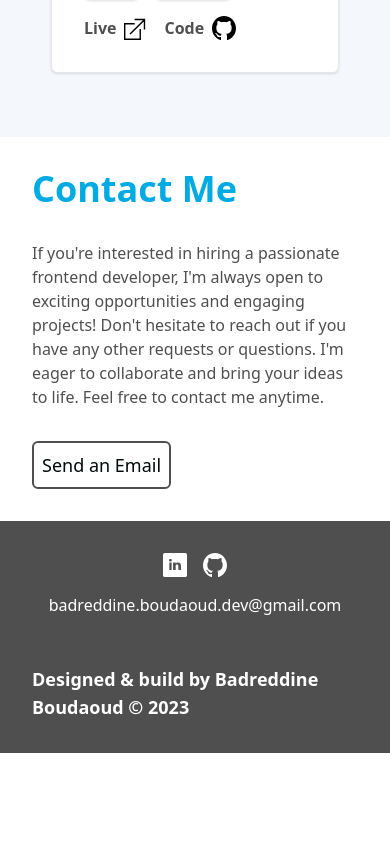
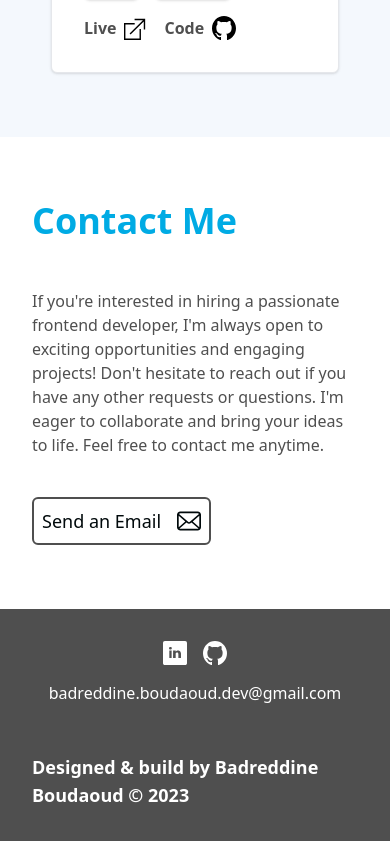
Before and after one commit to Badr-21/Portfolio-website, a React (Vite) app: page / in a window 390 px wide. Shown: the part 3668-4509 px from the top of the page. Before the commit the page ends 4421 px from the top, so only its background shows below. Built offline with nearby package versions, Linux system fonts and the light colour scheme.

Commit message:
updated ContactMe component styles and added email icon

```diff
--- a/src/Components/ContactMe.jsx
+++ b/src/Components/ContactMe.jsx
@@ -1,20 +1,23 @@
 import { forwardRef } from "react";
+import EmailIcon from "../assets/email-icon.svg";
 
 const ContactMe = forwardRef(function ContactMe(props, contactMeRef) {
    return (
-      <section ref={contactMeRef} className="py-8 lg:px-36 px-8 bg-white">
-         <h2 className="text-4xl text-PictonBlue font-semibold mb-8">Contact Me</h2>
-         <p className="text-DavysGray font-medium mb-8">
+      <section ref={contactMeRef} className="py-16 lg:px-36 px-8 bg-white">
+         <h2 className="text-4xl text-PictonBlue font-semibold mb-12">Contact Me</h2>
+         <p className="text-DavysGray font-medium mb-10">
             If you&#39;re interested in hiring a passionate frontend developer, I&#39;m always open
             to exciting opportunities and engaging projects! Don&#39;t hesitate to reach out if you
             have any other requests or questions. I&#39;m eager to collaborate and bring your ideas
             to life. Feel free to contact me anytime.
          </p>
          <button>
-            <a href="mailto:badreddine.boudaoud.dev@gmail.com">
-               <p className="relative p-2 bg-transparent text-RichBlack text-lg text-center border-2 border-DavysGray rounded-md font-medium before:absolute before:top-0 before:left-0 before:-z-30 before:h-full before:w-full before:rounded-md before:origin-left before:scale-x-0 before:bg-PictonBlue before:duration-300 before:content-[''] before:hover:scale-x-100 [@media(hover:hover){&:hover}]:text-white [@media(hover:hover){&:hover}]:border-transparent">
-                  Send an Email
-               </p>
+            <a
+               className="flex items-center gap-x-4 relative z-20 p-2 bg-transparent text-left border-2 border-DavysGray rounded-md transition-color before:absolute before:top-0 before:left-0 before:-z-30 before:h-full before:w-full before:rounded-md before:origin-top-left before:scale-x-0 before:bg-PictonBlue before:transition-transform before:duration-300 before:content-[''] before:text-center before:hover:scale-x-100 [@media(hover:hover){&:hover}]:text-white [@media(hover:hover){&:hover}]:border-transparent"
+               href="mailto:badreddine.boudaoud.dev@gmail.com"
+            >
+               <p className="text-RichBlack text-lg font-medium ">Send an Email</p>
+               <img className="w-6" src={EmailIcon} alt="email icon" />
             </a>
          </button>
       </section>
```
